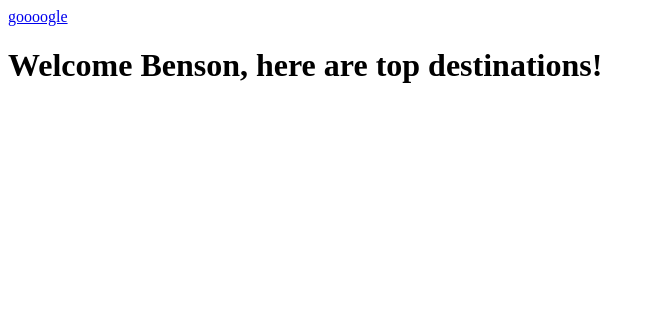
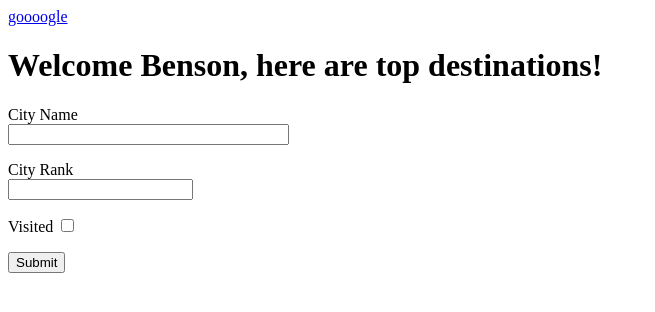
Before and after one commit to Benson-Jiang/Homework-Flask, a Flask app: page / in a window 1280 px wide. Shown: the top 312 px of the page, without its empty margins (0-655 px from the left). Run offline with Flask 2, Linux system fonts and the light colour scheme.

Commit message:
added test boxes for city name, city rank, visted box, and submit button

```diff
--- a/app/__init__.py
+++ b/app/__init__.py
@@ -1,5 +1,8 @@
 from flask import Flask
 
 myapp_obj = Flask(__name__)
+myapp_obj.config.from_mapping(
+	SECRET_KEY = 'you-will-never-guess'
+)
 
 from app import routes
--- /dev/null
+++ b/app/forms.py
@@ -0,0 +1,8 @@
+from flask_wtf import FlaskForm
+from wtforms import StringField, PasswordField, SubmitField, BooleanField, IntegerField
+
+class TopCities(FlaskForm):
+	city_name = StringField("City Name")
+	city_rank = IntegerField("City Rank")
+	is_visited = BooleanField("Visited")
+	submit = SubmitField("Submit")
--- a/app/routes.py
+++ b/app/routes.py
@@ -1,8 +1,10 @@
 from app import myapp_obj
 from flask import render_template
+from app.forms import TopCities
 
 @myapp_obj.route("/")
 def home():
 	title = 'Top Cities'
 	name = 'Benson'
-	return render_template('home.html', title = title, name = name)
+	form = TopCities()
+	return render_template('home.html', title = title, name = name, form = form)
--- a/app/templates/home.html
+++ b/app/templates/home.html
@@ -7,4 +7,21 @@
 		<li> t </li>
 	</ul>
 	{% endfor %}
+	<form action ="" method = "POST"novalidate>
+		<p>
+			{{ form.city_name.label }} <br>
+			{{ form.city_name(size = 32) }}
+		</p>
+		<p>
+			{{ form.city_rank.label }} <br>
+			{{ form.city_rank(size = 32) }}
+		</p>
+		<p>
+			{{ form.is_visited.label }}
+			{{ form.is_visited() }}
+		</p>
+		<p>
+			{{ form.submit() }}
+		</p>
+	</form>
 {% endblock %}
--- a/run.py
+++ b/run.py
@@ -1,3 +1,3 @@
 from app import myapp_obj
 
-myapp_obj.run()
+myapp_obj.run(debug = True)
```
